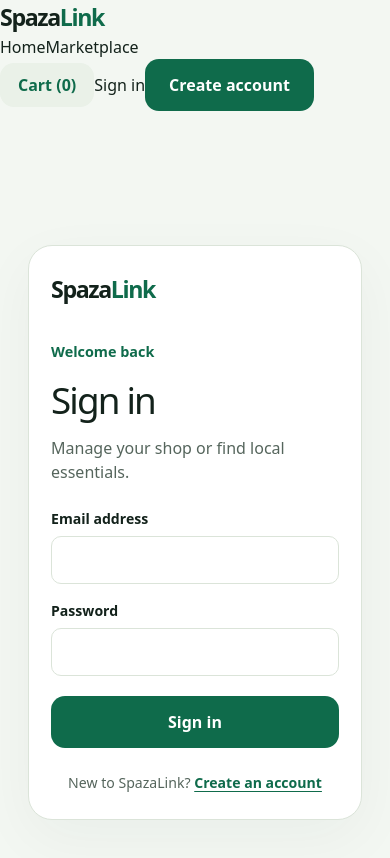
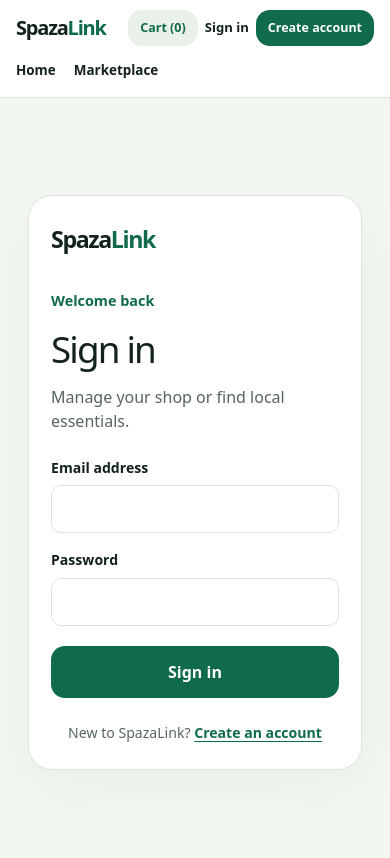
Before and after one commit to BSMbennet/SpazaLink, a Next.js app in the folder frontend/: page /login in a window 390 px wide. Shown: the top 858 px of the page. Built offline with nearby package versions, Linux system fonts and the light colour scheme; no server answers.

Commit message:
Style shared responsive navigation and seller management

```diff
--- a/frontend/src/app/globals.css
+++ b/frontend/src/app/globals.css
@@ -358,3 +358,29 @@ a.button, button.button { text-decoration: none; }
   .hours-row { grid-template-columns: 1fr; }
   .hours-row > strong { grid-column: 1; }
 }
+
+/* Shared navigation */
+.site-header{position:relative;z-index:20;background:var(--surface,#fff);border-bottom:1px solid var(--line,#e4e8e1)}
+.site-header-inner{max-width:1160px;min-height:76px;margin:0 auto;padding:12px 28px;display:flex;align-items:center;justify-content:space-between;gap:22px}
+.site-header .brand-mark{flex:0 0 auto}
+.site-nav{display:flex;align-items:center;justify-content:center;gap:clamp(12px,2vw,25px);min-width:0}
+.site-nav a,.site-account-link{font-size:.9rem;font-weight:750;color:var(--ink);white-space:nowrap}
+.site-nav a:hover,.site-account-link:hover{color:var(--green)}
+.site-nav-actions{display:flex;align-items:center;justify-content:flex-end;gap:10px;flex:0 0 auto}
+.site-nav-actions form{margin:0}
+.site-nav-actions .button{min-height:40px;padding:0 13px;font-size:.84rem}
+.site-signup{white-space:nowrap}
+.site-signout{white-space:nowrap}
+.seller-management{margin:0 0 28px}
+.seller-management-heading h2{margin:0 0 5px;font-size:1.35rem;letter-spacing:-.03em}
+.seller-management-heading p{margin:0 0 16px;color:var(--muted);font-size:.92rem}
+.seller-management-grid{display:grid;grid-template-columns:repeat(4,minmax(0,1fr));gap:14px}
+.seller-management-card{display:flex;flex-direction:column;align-items:flex-start;gap:9px;min-height:210px;padding:19px;background:var(--surface,#fff);border:1px solid var(--line);border-radius:16px;transition:border-color .15s ease,transform .15s ease}
+.seller-management-card:hover{border-color:var(--green);transform:translateY(-2px)}
+.seller-management-icon{display:grid;place-items:center;width:38px;height:38px;border-radius:11px;background:var(--surface-2,#eaf1e8);color:var(--green);font-size:1.3rem;font-weight:900}
+.seller-management-card strong{font-size:1rem}
+.seller-management-card>span:not(.seller-management-icon){font-size:.84rem;line-height:1.5;color:var(--muted)}
+.seller-management-card em{margin-top:auto;font-size:.84rem;font-style:normal;font-weight:850;color:var(--green)}
+@media(max-width:1000px){.site-header-inner{flex-wrap:wrap;gap:10px 18px}.site-nav{order:3;width:100%;justify-content:flex-start;overflow-x:auto;padding:4px 0 7px}.site-nav-actions{margin-left:auto}.seller-management-grid{grid-template-columns:repeat(2,minmax(0,1fr))}}
+@media(max-width:560px){.site-header-inner{padding:10px 16px;min-height:0}.site-header .brand-mark{font-size:1.25rem}.site-nav{gap:18px}.site-nav a{font-size:.84rem}.site-nav-actions{gap:7px}.site-nav-actions .button{min-height:36px;padding:0 10px;font-size:.78rem}.site-account-link{font-size:.82rem}.site-signout{display:none}.seller-management-grid{grid-template-columns:1fr}.seller-management-card{min-height:0}}
+.auth-shell{min-height:calc(100vh - 76px)}
```
